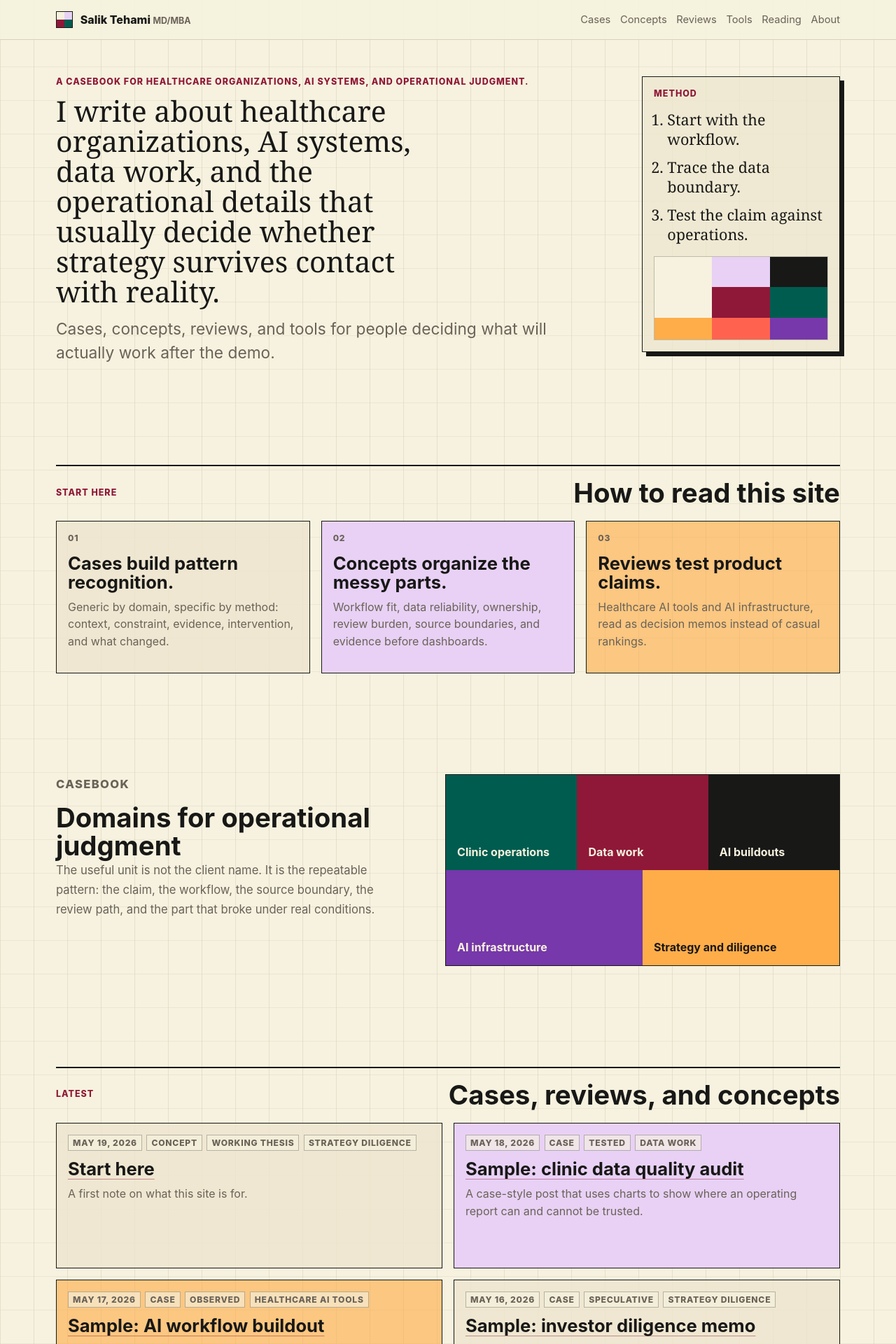
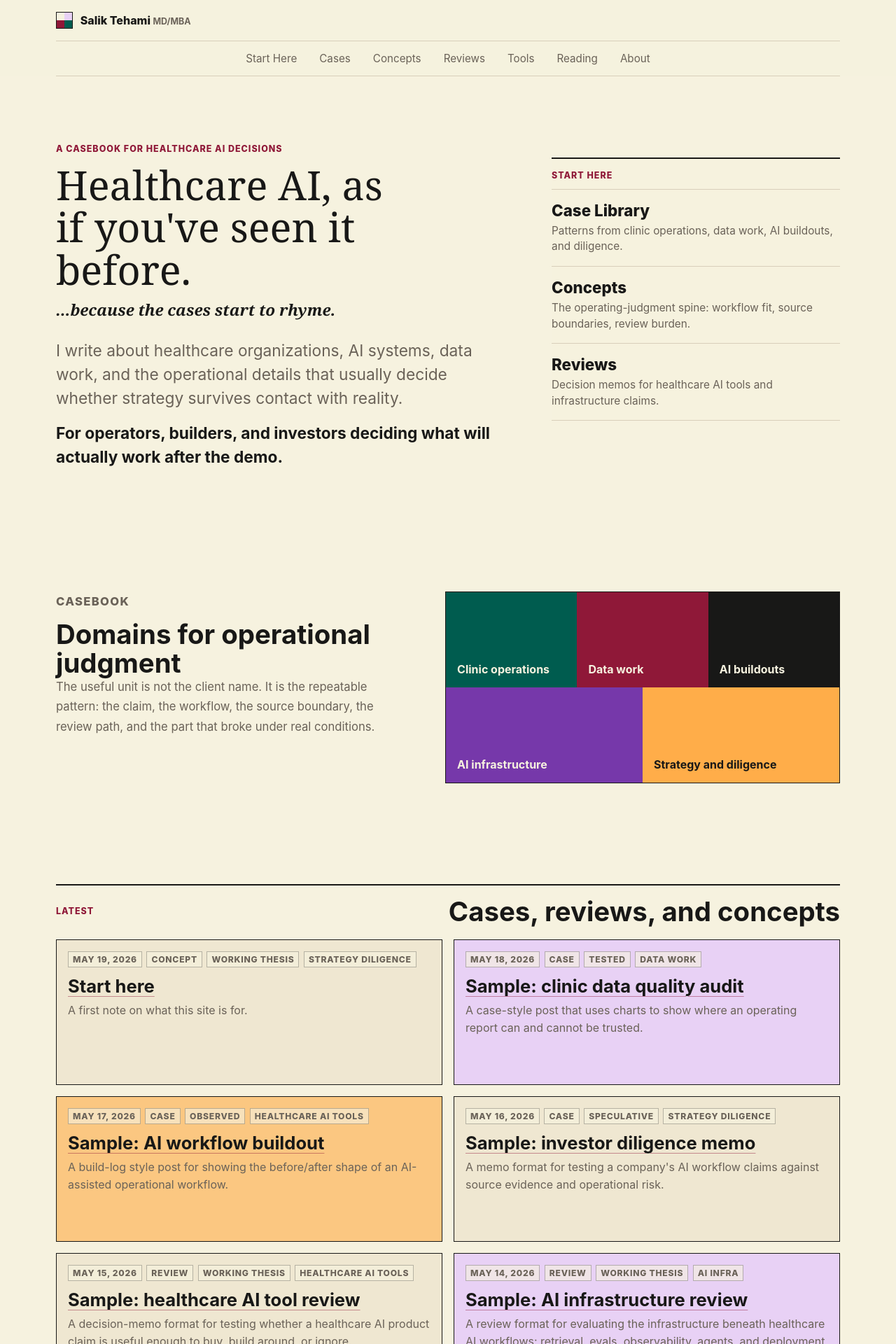
Before and after one commit to saltehami/saltehami.github.io, a Jekyll site: the page built from index.html, in a window 1280 px wide. Shown: the top 1920 px of the page at 70% size. Built offline with Jekyll 4.4.1, drawn with Linux system fonts in a browser that asks for light colours.

Commit message:
Simplify homepage hero and navigation

```diff
--- a/_config.yml
+++ b/_config.yml
@@ -21,6 +21,8 @@ exclude:
   - "prng.py"
 
 nav:
+  - text: Start Here
+    url: /#start-here
   - text: Cases
     url: /cases/
   - text: Concepts
--- a/_layouts/default.html
+++ b/_layouts/default.html
@@ -26,6 +26,8 @@
         <span class="mark-blocks" aria-hidden="true"><span></span><span></span><span></span><span></span></span>
         <span>{{ site.title }} <span class="site-credential">MD/MBA</span></span>
       </a>
+    </div>
+    <div class="site-frame nav-inner">
       <nav class="primary-nav" aria-label="Primary">
         {% for item in site.nav %}
           {% assign current = nil %}
--- a/index.html
+++ b/index.html
@@ -3,57 +3,28 @@ layout: default
 title: Home
 description: A casebook for healthcare organizations, AI systems, data work, and operational judgment.
 ---
-<section class="home-hero site-frame">
+<section class="home-hero site-frame" id="start-here">
   <div class="hero-copy">
-    <p class="eyebrow">A casebook for healthcare organizations, AI systems, and operational judgment.</p>
-    <h1>I write about healthcare organizations, AI systems, data work, and the operational details that usually decide whether strategy survives contact with reality.</h1>
-    <p class="hero-text">
-      Cases, concepts, reviews, and tools for people deciding what will actually work after the demo.
-    </p>
+    <p class="eyebrow">A casebook for healthcare AI decisions</p>
+    <h1>Healthcare AI, as if you've seen it before.</h1>
+    <p class="hero-aside">...because the cases start to rhyme.</p>
+    <p class="hero-text">I write about healthcare organizations, AI systems, data work, and the operational details that usually decide whether strategy survives contact with reality.</p>
+    <p class="hero-text secondary">For operators, builders, and investors deciding what will actually work after the demo.</p>
   </div>
 
-  <div class="method-card" aria-label="Casebook method">
-    <p>Method</p>
-    <ol>
-      <li>Start with the workflow.</li>
-      <li>Trace the data boundary.</li>
-      <li>Test the claim against operations.</li>
-    </ol>
-    <div class="color-field small" aria-hidden="true">
-      <span class="cream"></span>
-      <span class="lavender"></span>
-      <span class="ink"></span>
-      <span class="burgundy"></span>
-      <span class="teal"></span>
-      <span class="orange"></span>
-      <span class="coral"></span>
-      <span class="purple"></span>
-      <span class="pink"></span>
-    </div>
-  </div>
-</section>
-
-<section class="site-frame section-block start-here">
-  <div class="section-heading">
-    <p class="eyebrow">Start Here</p>
-    <h2>How to read this site</h2>
-  </div>
-
-  <div class="entry-grid">
-    <a class="entry-card" href="/cases/">
-      <span>01</span>
-      <h3>Cases build pattern recognition.</h3>
-      <p>Generic by domain, specific by method: context, constraint, evidence, intervention, and what changed.</p>
+  <div class="hero-menu" aria-label="Start here">
+    <p class="eyebrow">Start here</p>
+    <a href="/cases/">
+      <span>Case Library</span>
+      <small>Patterns from clinic operations, data work, AI buildouts, and diligence.</small>
     </a>
-    <a class="entry-card" href="/concepts/">
-      <span>02</span>
-      <h3>Concepts organize the messy parts.</h3>
-      <p>Workflow fit, data reliability, ownership, review burden, source boundaries, and evidence before dashboards.</p>
+    <a href="/concepts/">
+      <span>Concepts</span>
+      <small>The operating-judgment spine: workflow fit, source boundaries, review burden.</small>
     </a>
-    <a class="entry-card" href="/reviews/">
-      <span>03</span>
-      <h3>Reviews test product claims.</h3>
-      <p>Healthcare AI tools and AI infrastructure, read as decision memos instead of casual rankings.</p>
+    <a href="/reviews/">
+      <span>Reviews</span>
+      <small>Decision memos for healthcare AI tools and infrastructure claims.</small>
     </a>
   </div>
 </section>
--- a/static/css/site.css
+++ b/static/css/site.css
@@ -30,10 +30,7 @@ html {
 body {
   margin: 0;
   min-height: 100vh;
-  background:
-    linear-gradient(90deg, rgba(216, 207, 186, 0.55) 1px, transparent 1px) 0 0 / 48px 48px,
-    linear-gradient(0deg, rgba(216, 207, 186, 0.35) 1px, transparent 1px) 0 0 / 48px 48px,
-    var(--paper);
+  background: var(--paper);
   color: var(--ink);
 }
 
@@ -78,16 +75,15 @@ a:focus-visible {
 }
 
 .site-header {
-  border-bottom: 1px solid var(--line);
   background: rgba(246, 242, 223, 0.92);
 }
 
 .header-inner {
   display: flex;
   align-items: center;
-  justify-content: space-between;
-  gap: 1.25rem;
-  padding: 1rem 0;
+  justify-content: flex-start;
+  padding: 1.05rem 0;
+  border-bottom: 1px solid var(--line);
 }
 
 .site-mark {
@@ -120,9 +116,11 @@ a:focus-visible {
   display: flex;
   align-items: center;
   flex-wrap: wrap;
-  justify-content: flex-end;
-  gap: 0.25rem 0.85rem;
-  font-size: 0.92rem;
+  justify-content: center;
+  gap: 0.35rem clamp(1rem, 3vw, 2rem);
+  padding: 0.95rem 0;
+  border-bottom: 1px solid var(--line);
+  font-size: 0.95rem;
 }
 
 .primary-nav a {
@@ -138,14 +136,15 @@ a:focus-visible {
 
 .home-hero {
   display: grid;
-  grid-template-columns: minmax(0, 1fr) minmax(240px, 0.36fr);
+  grid-template-columns: minmax(0, 0.95fr) minmax(280px, 0.62fr);
   align-items: start;
-  gap: clamp(1.5rem, 4vw, 3.2rem);
-  padding: clamp(2rem, 4vw, 3.2rem) 0 clamp(1.8rem, 4vw, 3rem);
+  gap: clamp(2rem, 6vw, 5rem);
+  padding: clamp(3rem, 8vw, 6rem) 0 clamp(3rem, 7vw, 5rem);
+  scroll-margin-top: 2rem;
 }
 
 .hero-copy {
-  max-width: 820px;
+  max-width: 720px;
 }
 
 .eyebrow {
@@ -179,9 +178,18 @@ h1 {
 }
 
 .home-hero h1 {
-  max-width: 24ch;
-  font-size: clamp(2.05rem, 3.2vw, 3.35rem);
+  max-width: 15ch;
+  font-size: clamp(2.65rem, 4.5vw, 4.8rem);
   letter-spacing: 0;
+}
+
+.hero-aside {
+  margin: -0.25rem 0 1.65rem;
+  color: var(--ink);
+  font-family: Georgia, "Times New Roman", serif;
+  font-size: clamp(1.12rem, 1.9vw, 1.4rem);
+  font-style: italic;
+  font-weight: 700;
 }
 
 .hero-text,
@@ -192,37 +200,48 @@ h1 {
 }
 
 .hero-text {
-  max-width: 720px;
+  max-width: 680px;
 }
 
-.method-card {
-  display: grid;
-  gap: 1rem;
-  align-self: start;
-  padding: 1rem;
-  border: 1px solid var(--ink);
-  background: rgba(238, 230, 207, 0.72);
-  box-shadow: 6px 6px 0 var(--ink);
+.hero-text.secondary {
+  margin-top: -0.45rem;
+  color: var(--ink);
+  font-weight: 680;
 }
 
-.method-card p {
-  margin: 0;
-  color: var(--burgundy);
-  font-size: 0.78rem;
-  font-weight: 780;
-  letter-spacing: 0.08em;
-  text-transform: uppercase;
+.hero-menu {
+  display: grid;
+  gap: 0;
+  align-self: start;
+  margin-top: clamp(0.25rem, 2vw, 1.2rem);
+  border-top: 2px solid var(--ink);
+  background: rgba(246, 242, 223, 0.76);
 }
 
-.method-card ol {
+.hero-menu .eyebrow {
+  margin: 0;
+  padding: 1rem 0 0.75rem;
+  border-bottom: 1px solid var(--line);
+}
+
+.hero-menu a {
   display: grid;
-  gap: 0.7rem;
-  margin: 0;
-  padding-left: 1.2rem;
-  color: var(--ink);
-  font-family: Georgia, "Times New Roman", serif;
-  font-size: clamp(1.08rem, 1.8vw, 1.35rem);
-  line-height: 1.32;
+  gap: 0.35rem;
+  padding: 1rem 0;
+  border-bottom: 1px solid var(--line);
+  text-decoration: none;
+}
+
+.hero-menu span {
+  font-size: clamp(1.15rem, 2vw, 1.4rem);
+  font-weight: 780;
+}
+
+.hero-menu small {
+  max-width: 42ch;
+  color: var(--muted);
+  font-size: 0.96rem;
+  line-height: 1.45;
 }
 
 .color-field {
```
